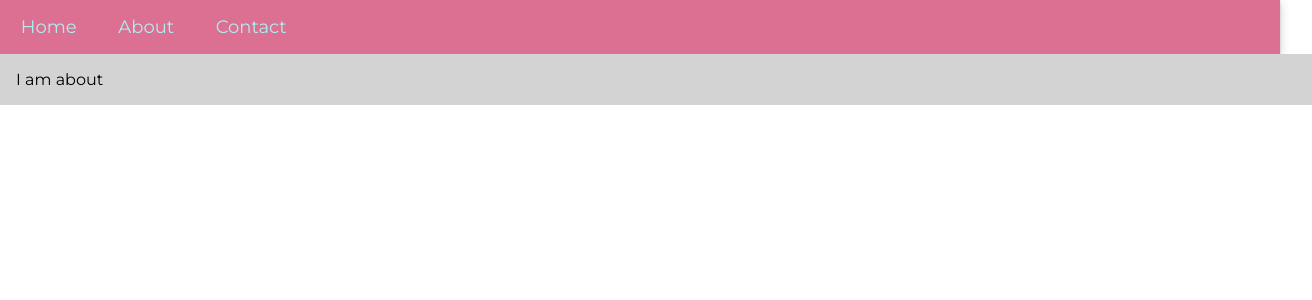
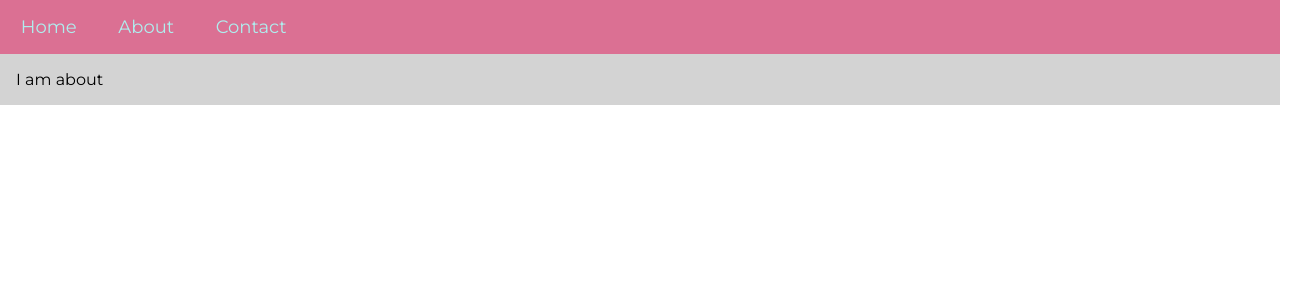
Before and after one commit to phetw/nextjs-github-pages-demo, a Next.js app: page /about in a window 1280 px wide. Shown: the top 300 px of the page, 1312 px wide, since content can reach past the window. Built offline with nearby package versions, Linux system fonts and the light colour scheme.

Commit message:
Fix layout

```diff
--- a/components/header.js
+++ b/components/header.js
@@ -14,7 +14,8 @@ const Title = styled.p`
 `;
 const HeaderWrapper = styled.div`
   background-color: palevioletred;
-  width: 100%;
+  display: fixed;
+  width: 100vw;
   box-shadow: 0 1px 2px 0 rgba(0, 0, 0, 0.2), 0 3px 10px 0 rgba(0, 0, 0, 0.19);
 `;
 
--- a/components/layout.js
+++ b/components/layout.js
@@ -19,8 +19,6 @@ const ContentWrapper = styled.div`
   margin: 0;
   padding: 0;
   background-color: lightgray;
-  height: 100%;
-  width: 100%;
   padding: 1rem;
 `;
 
```
